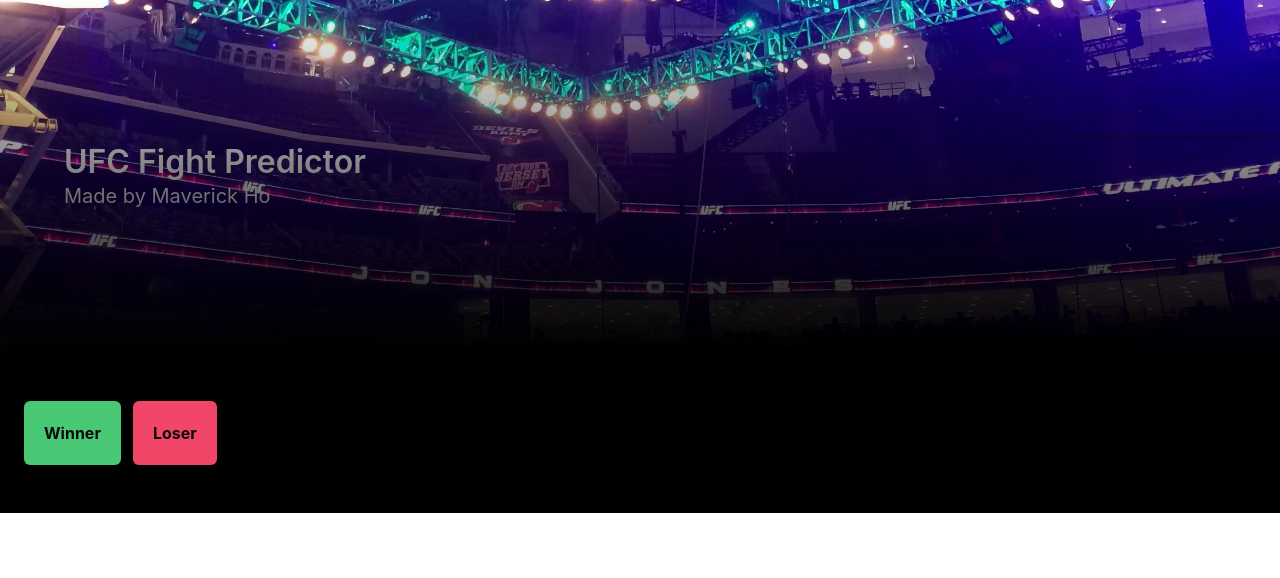
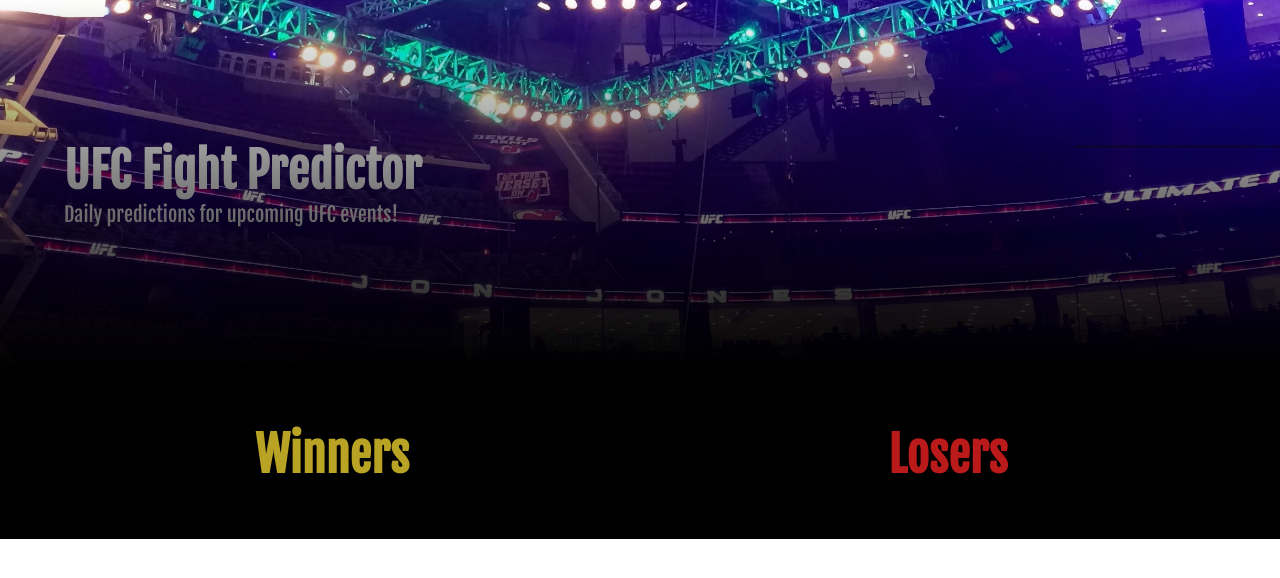
Before and after one commit to mavho/UFC-watch, a Flask app: template templates/_layouts/front_layout.html in a window 1280 px wide. Shown: the top 578 px of the page. Run offline with Flask 2, Linux system fonts and the light colour scheme; the template is opened without the code that fills it, so the values that code supplies are empty; some libraries are stand-ins or nearby versions.

Commit message:
UI changes

```diff
--- a/static/js/populateTable.js
+++ b/static/js/populateTable.js
@@ -31,7 +31,7 @@
     var fight_table = document.getElementById('fight_table')
 
     var event_header = document.getElementById('header')
-        event_header.className="title has-text-weight-bold has-text-grey"
+        event_header.className="title has-text-weight-bold header-gradient"
         event_header.innerHTML = data['event'] + " Predictions"
 
 
@@ -44,26 +44,26 @@
             wrapper1.className="tile is-parent"
 
         var fighter1 = document.createElement("div")
-            fighter1.className="tile box is-child has-text-weight-bold has-background-success has-text-black"
+            fighter1.className="tile  box is-child has-text-weight-bold has-text-black gold-background"
             fighter1.id="fighter1"
             fighter1.innerHTML=data['bouts'][i]['Winner']
 
         wrapper1.appendChild(fighter1)
         var wrapper2= document.createElement("div")
-            wrapper2.className="tile is-parent"
+            wrapper2.className="tile is-parent "
         var fighter2 = document.createElement("div")
-            fighter2.className="tile box is-child has-text-weight-bold has-background-danger has-text-black"
+            fighter2.className="tile box red-background is-child has-text-weight-bold  has-text-black"
             fighter2.id="fighter2"
             fighter2.innerHTML=data['bouts'][i]['Loser']
         wrapper2.appendChild(fighter2)
 
         var wrapper3 = document.createElement("div")
-            wrapper3.className="tile is-parent is-1"
+            wrapper3.className="tile is-parent is-1 has-text-centered"
 
         var icon_container = document.createElement("span")
-            icon_container.className = "icon tile is-child has-text-white has-text-centered"
+            icon_container.className = "icon tile has-text-white is-child has-text-centered "
         var icon = document.createElement("i")
-            icon.className="fas fa-3x fa-fist-raised"
+            icon.className="fas fa-3x fa-fist-raised gradient-background"
 
         icon_container.appendChild(icon)
         wrapper3.appendChild(icon_container)
--- a/static/style.css
+++ b/static/style.css
@@ -1,6 +1,24 @@
+html *{
+    font-family: 'Fjalla One';
+}
 body{
     background-color: black;
 }
+
+/* fjalla-one-regular - latin */
+@font-face {
+  font-family: 'Fjalla One';
+  font-style: normal;
+  font-weight: 400;
+  src: url('fonts/fjalla-one-v7-latin-regular.eot'); /* IE9 Compat Modes */
+  src: local('Fjalla One'), local('FjallaOne-Regular'),
+       url('fonts/fjalla-one-v7-latin-regular.eot?#iefix') format('embedded-opentype'), /* IE6-IE8 */
+       url('fonts/fjalla-one-v7-latin-regular.woff2') format('woff2'), /* Super Modern Browsers */
+       url('fonts/fjalla-one-v7-latin-regular.woff') format('woff'), /* Modern Browsers */
+       url('fonts/fjalla-one-v7-latin-regular.ttf') format('truetype'), /* Safari, Android, iOS */
+       url('fonts/fjalla-one-v7-latin-regular.svg#FjallaOne') format('svg'); /* Legacy iOS */
+}
+
 #banner{
     background-image: url("img_3137.jpg");
     background-position: 90%, 30%;
@@ -13,30 +31,24 @@
 .h1{
     mix-blend-mode: screen;
 }
-/*
-table {
-    background-color: crimson;
-    border:2px solid black;
-    border-radius: 20px;
-    outline: 5px;
-    font-size: 24px;
-    border-spacing: 2mm;
-    margin: 0 auto;
+
+.gold-text{
+    color: #cab228ea;
 }
-caption{
-    font-size: 3ch;
-    color: crimson;
-    text-emphasis: bold;
-    text-shadow: -1px 0 black, 0 1px black, 1px 0 black, 0 -1px black;
+.red-text{
+    color: #cc1c1cea;
 }
-tr, td{
-    text-shadow: 2px 2px 5px white;
-    border:1px solid black;
-    padding: 5px;
+.gold-background{
+    background-color: #cab228ea !important;
 }
-tr:hover{
-    background-color: whitesmoke;
-    text-emphasis-color: inherit;
-    opacity: 0.4;
+
+.red-background{
+    background-color:#cc1c1cea !important;
 }
-*/
+
+.header-gradient{
+    font-size: 72px;
+    background: -webkit-linear-gradient(rgb(240, 0, 0), rgb(165, 147, 45));
+    -webkit-background-clip: text;
+    -webkit-text-fill-color: transparent;
+}
--- a/templates/_includes/fight_table.html
+++ b/templates/_includes/fight_table.html
@@ -1,13 +1,16 @@
-<table id="fight_table" class="table">
-    <caption>Predictions</caption>
-    <thead>
-        <tr>
-            <th>Winners</th>
-            <th>Losers</th>
-        </tr>
-    </thead>
-    <tbody>
+<section class="section">
+    <div class="tile is-ancestor is-vertical" id="fight_table">
+        <div class="tile" id="event_name">
+            <div class="tile title has-text-center" id="header"></div>
+        </div>
 
-    </tbody>
-
-</table>
+        <div class="tile is-parent">
+            <div class="tile level-item is-right">
+                <div class="has-text-weight-bold is-size-1 gold-text"> Winners</div>
+            </div>
+            <div class="tile level-item is-left">
+                <div class="has-text-weight-bold is-size-1 red-text">Losers</div>
+            </div>
+          </div>
+    </div>
+</section>
--- a/templates/_includes/fight_table_beta.html
+++ /dev/null
@@ -1,16 +0,0 @@
-<section class="section">
-    <div class="tile is-ancestor is-vertical" id="fight_table">
-        <div class="tile" id="event_name">
-            <div class="tile title has-text-center" id="header"></div>
-        </div>
-
-        <div class="tile is-parent level-left">
-            <div class="level-item">
-                <div class="box has-text-weight-bold has-background-success has-text-black"> Winner</div>
-            </div>
-            <div class="level-item">
-                <div class="box has-text-weight-bold has-background-danger has-text-black">Loser</div>
-            </div>
-          </div>
-    </div>
-</section>
--- a/templates/_includes/header.html
+++ b/templates/_includes/header.html
@@ -1,11 +1,11 @@
 <section class="hero is-medium is-bold">
     <div class="hero-body" id="banner">
         <div class="container">
-            <h1 class="title has-text-white">
+            <h1 class="title has-text-white is-size-1">
                 UFC Fight Predictor
             </h1>
             <h2 class="subtitle has-text-white">
-                Made by Maverick Ho
+                Daily predictions for upcoming UFC events!
             </h2>
         </div>
     </div>
--- a/templates/_layouts/front_layout.html
+++ b/templates/_layouts/front_layout.html
@@ -13,7 +13,7 @@
 
     {% include "_includes/header.html" %}
     <body>
-        {% include "_includes/fight_table_beta.html" %}
+        {% include "_includes/fight_table.html" %}
     </body>
     {% include "_includes/footer.html" %}
     {% include "_includes/scripts.html" %}
--- a/ufc_api.py
+++ b/ufc_api.py
@@ -81,7 +81,7 @@
 api.add_resource(PredictionsResource,'/api/predictions')
 api.add_resource(EventResouce,'/api/event/<int:event_id>')
 api.add_resource(EventsResource,'/api/events/<string:param>')
-api.add_resource(FrontEndResource,'/web/index')
+api.add_resource(FrontEndResource,'/web')
 
 class ConfigURL():
     """
```
Also changed, not shown: static/fonts/fjalla-one-v7-latin-regular.ttf (added), static/fonts/fjalla-one-v7-latin-regular.woff (added), static/fonts/fjalla-one-v7-latin-regular.woff2 (added), 2 other files.
